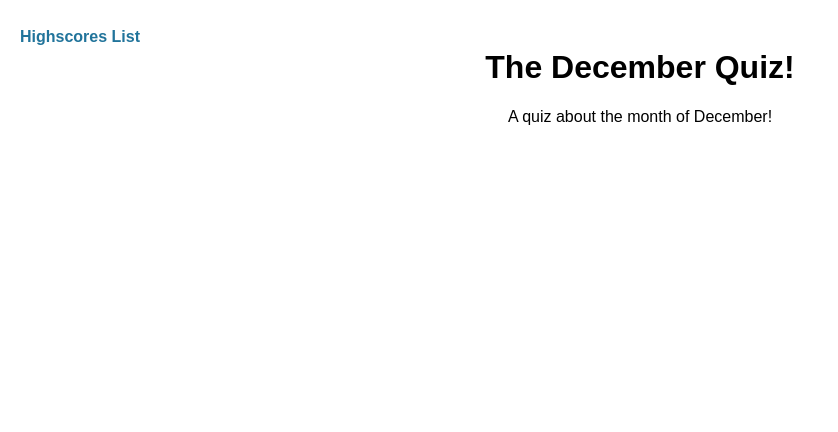
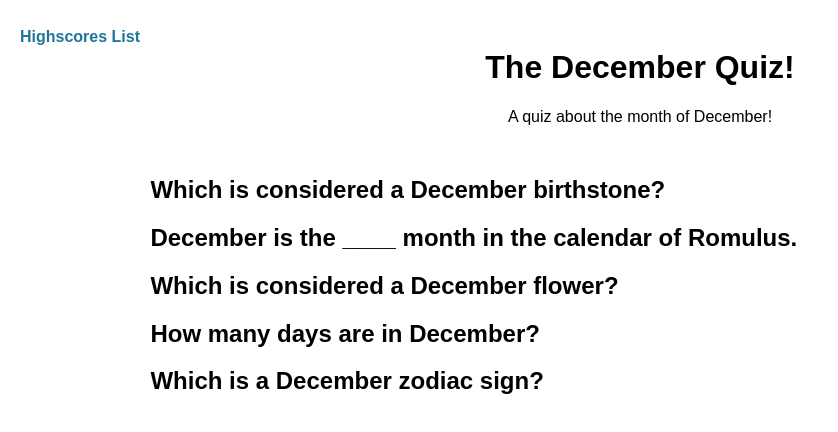
Before and after one commit to Re-Gi/Coding-Quiz, a plain HTML site: page index.html in a window 1280 px wide. Shown: the whole page, without its empty margins (0-838 px from the left). Drawn offline with Linux system fonts and the light colour scheme.

Commit message:
created for loop, randomized and appended question titles

```diff
--- a/assets/script.js
+++ b/assets/script.js
@@ -1,3 +1,6 @@
+var divEl = document.querySelector("#box1");
+var sectionEl = document.querySelector("section");
+
 //Question objects
 var flowerQ = {
     question: "Which is considered a December flower?",
@@ -12,7 +15,7 @@ var zodiacQ = {
 }
 
 var romanQ = {
-    question: "December is the ____ month in the calendar of Romulus",
+    question: "December is the ____ month in the calendar of Romulus.",
     choices: ["10th", "12th", "7th", "1st"],
     answer: "10th"
 }
@@ -31,5 +34,16 @@ var birthstoneQ = {
 
 //array of question objects
 var questions = [flowerQ, zodiacQ, romanQ, daysQ, birthstoneQ];
-console.log(daysQ);
+
 console.log(questions);
+
+for (var i = 0; i < 5; i++) {
+    var randomInt = Math.floor(Math.random() * questions.length);
+
+    var title = document.createElement("h2");
+    title.textContent = questions[randomInt].question;
+    divEl.appendChild(title);
+
+    questions.splice(randomInt, 1);
+    console.log(questions);
+}
--- a/index.html
+++ b/index.html
@@ -16,7 +16,7 @@
         <p>A quiz about the month of December!</p>
 
         <section>
-            <div id="box1" data-state="hidden"></div>
+            <div id="box1"></div>
             <div id="box2" data-state="hidden"></div>
             <div id="box3" data-state="hidden"></div>
             <div id="box4" data-state="hidden"></div>
```
